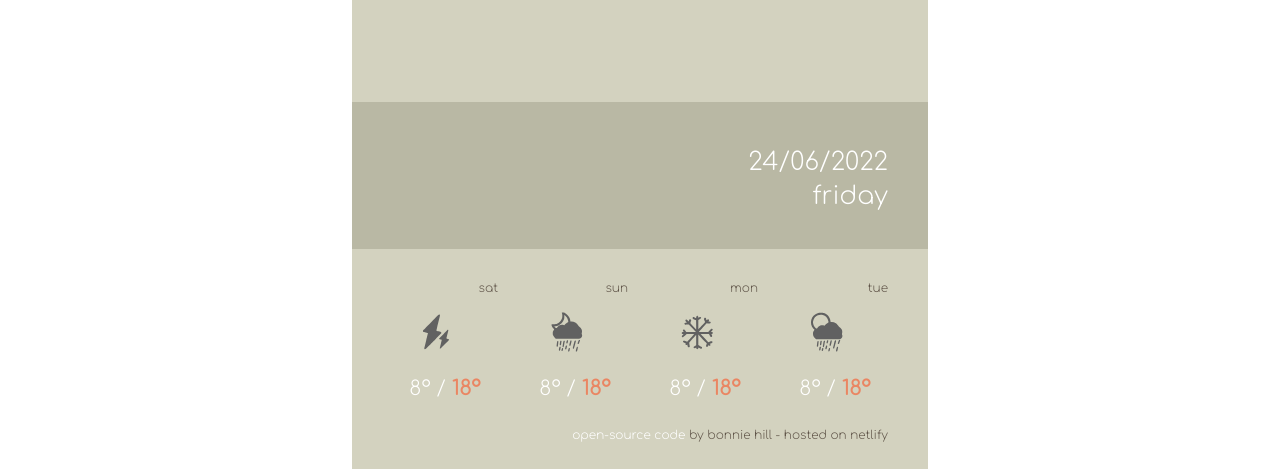
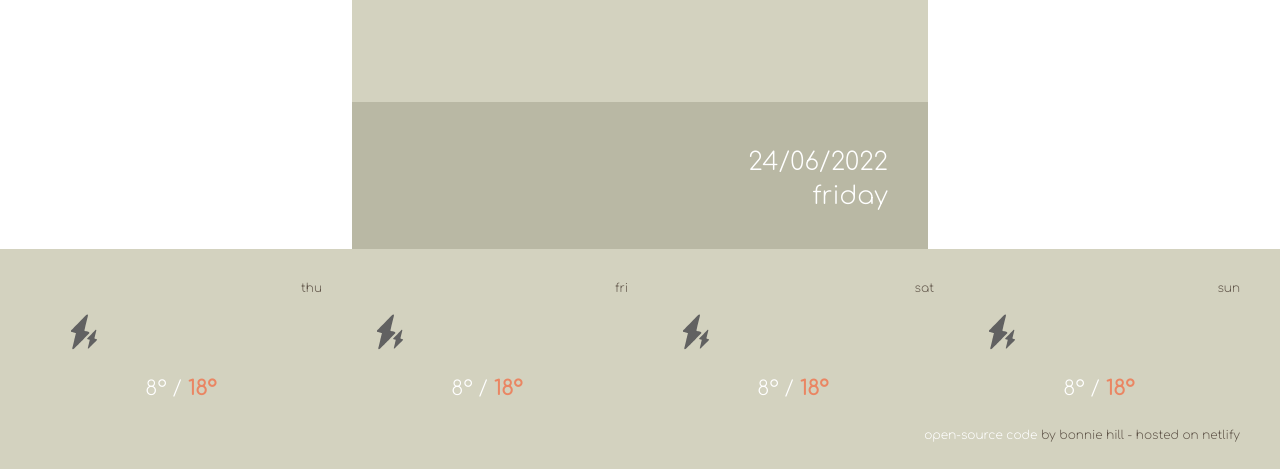
Before and after one commit to BonnieAxelsen/Weather-App, a plain HTML site: page index.html in a window 1280 px wide. Shown: the part 326-800 px from the top of the page. Drawn offline with nearby package versions, Linux system fonts and the light colour scheme; no server answers.

Commit message:
Generate fake data for forecast with HTML and JavaScript (duplicate div x 4

```diff
--- a/index.html
+++ b/index.html
@@ -74,35 +74,11 @@
                     <div class="col-4">
                         <h4 class="day" id="day"></h4>
                     </div>
-
-
                 </div>
-
             </div>
         </div>
-        <div class="forecast">
-            <div class="row">
-                <div class="col-3">
-                    <p id="dayZero"></p>
-                    <img src="images/11d.svg" alt="cloudy-image" class="forecast-images">
-                    <h5>8° / <strong> 18°</strong></h5>
                 </div>
-                <div class="col-3">
-                    <p id="dayOne"></p>
-                    <img src="images/10n.svg" alt="partly-cloudy-image" class="forecast-images">
-                    <h5>8° / <strong> 18°</strong></h5>
-                </div>
-                <div class="col-3">
-                    <p id="dayTwo"></p>
-                    <img src="images/13d.svg" alt="storms-image" class="forecast-images">
-                    <h5>8° / <strong> 18°</strong></h5>
-                </div>
-                <div class="col-3">
-                    <p id="dayThree"></p>
-                    <img src="images/10d.svg" alt="storms-image" class="forecast-images">
-                    <h5>8° / <strong> 18°</strong></h5>
-                </div>
-            </div>
+        <div class="forecast" id="forecast">
         </div>
         <footer>
             <p><a href="https://github.com/BonnieAxelsen/Weather-App" target="_blank">Open-source code</a> by Bonnie
--- a/src/script.js
+++ b/src/script.js
@@ -137,7 +137,7 @@ celciusLink.addEventListener("click", displayCelciusTemperature);
 
 let celciusTemperature = null;
 
-// Forecast days
+/* Forecast days
 let daysShort = ["sun", "mon", "tue", "wed", "thu", "fri", "sat"];
 
 function displayForecastDays() {
@@ -152,6 +152,27 @@ function displayForecastDays() {
   let dayThree = document.querySelector("#dayThree");
   dayThree.innerHTML = daysShort[(day + 4) % 7];
 }
-displayForecastDays();
+displayForecastDays(); */
 
+function displayForecast() {
+  let forecastElement = document.querySelector("#forecast");
+
+  let days = ["Thu", "Fri", "Sat", "Sun"];
+
+  let forecastHTML = `<div class="row">`;
+  days.forEach(function (day) {
+    forecastHTML =
+      forecastHTML +
+      ` <div class="col-3">
+            <p>${day}</p>
+            <img src="images/11d.svg" alt="" class="forecast-images">
+            <h5>8° / <strong> 18°</strong></h5>
+        </div>
+      `;
+  });
+  forecastHTML = forecastHTML + `</div>`;
+  forecastElement.innerHTML = forecastHTML;
+}
+
+displayForecast();
 searchCity("Aarhus");
```
